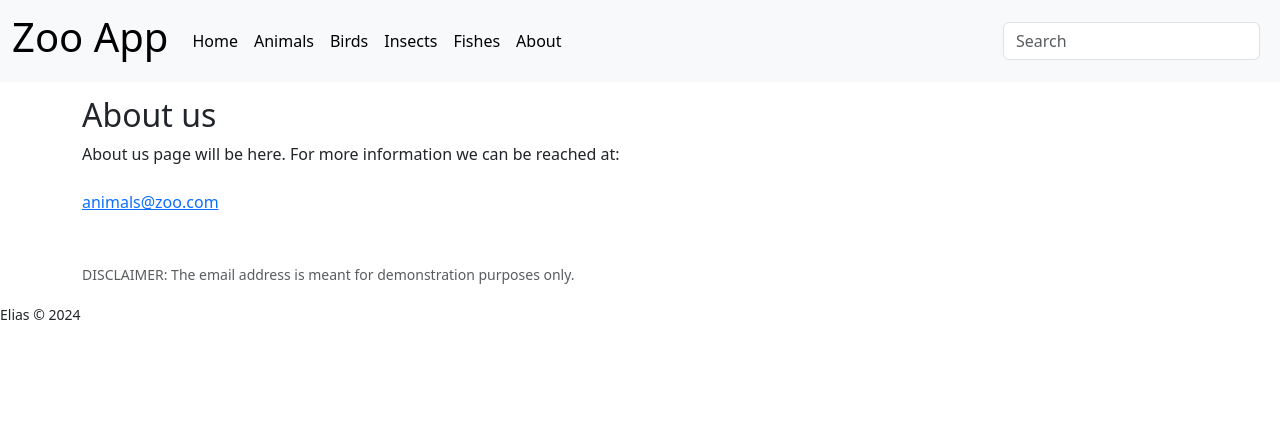
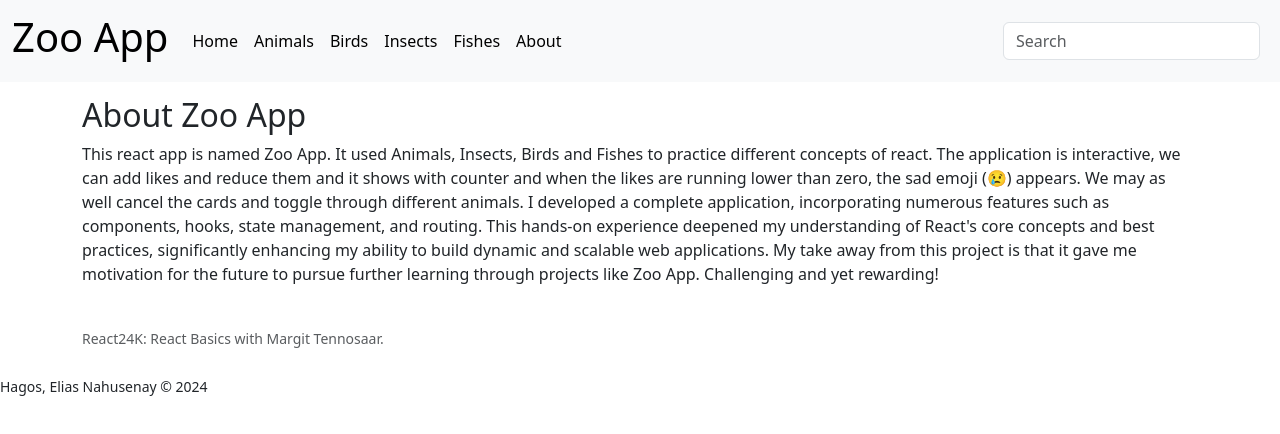
Before and after one commit to nahusenayElias/react_zoo_app, a React (Vite) app: page /about in a window 1280 px wide. Shown: the top 434 px of the page. Built offline with nearby package versions, Linux system fonts and the light colour scheme.

Commit message:
About page updated

```diff
--- a/src/components/Footer.jsx
+++ b/src/components/Footer.jsx
@@ -3,7 +3,7 @@ import React from 'react';
 const Footer = () => {
   return (
     <footer>
-      <small>Elias &copy; 2024 </small>
+      <small>Hagos, Elias Nahusenay &copy; 2024 </small>
     </footer>
   )
 }
--- a/src/routes/About.jsx
+++ b/src/routes/About.jsx
@@ -5,25 +5,18 @@ const About = () => {
             <br />
             <br />
             <br />
-        <h2>About us</h2>
+        <h2>About Zoo App</h2>
         <p>
-            About us page will be here. For more information we can be reached at:
-            <br />
-            <br />
-
-            <a href="mailto:animals@zoo.com">animals@zoo.com</a>
-            <br />
-            <br />
-            <br />
-
-
-            <p >
-            <small className="text-muted">DISCLAIMER: The email address is meant for demonstration purposes only.</small>
-            </p>
-
+        This react app is named Zoo App. It used Animals, Insects, Birds and Fishes to practice different concepts of react. The application is interactive, we can add likes and reduce them and it shows with counter and when the likes are running lower than zero, the sad emoji (😢) appears. We may as well cancel the cards and toggle through different animals.
+        I developed a complete application, incorporating numerous features such as components, hooks, state management, and routing. This hands-on experience deepened my understanding of React's core concepts and best practices, significantly enhancing my ability to build dynamic and scalable web applications.
+        My take away from this project is that it gave me motivation for the future to pursue further learning through projects like Zoo App. Challenging and yet rewarding!
         </p>
 
+        <br />
 
+        <small className="text-muted">React24K: React Basics with Margit Tennosaar.</small>
+
+            <br /><br />
         </div>
     );
 }
--- a/src/routes/Card.jsx
+++ b/src/routes/Card.jsx
@@ -40,7 +40,6 @@ const Card = ({ name, likes, addLikes, removeCard, removeLikes }) => {
         </Link>
       </div>
     </div>
-    // </div>
   );
 };
 
```
Also changed, not shown: src/components/CategoryPage.jsx (+0 -31 lines), src/components/Header.jsx (+0 -26 lines), 1 other file (tests, documents, lock files or other folders).
